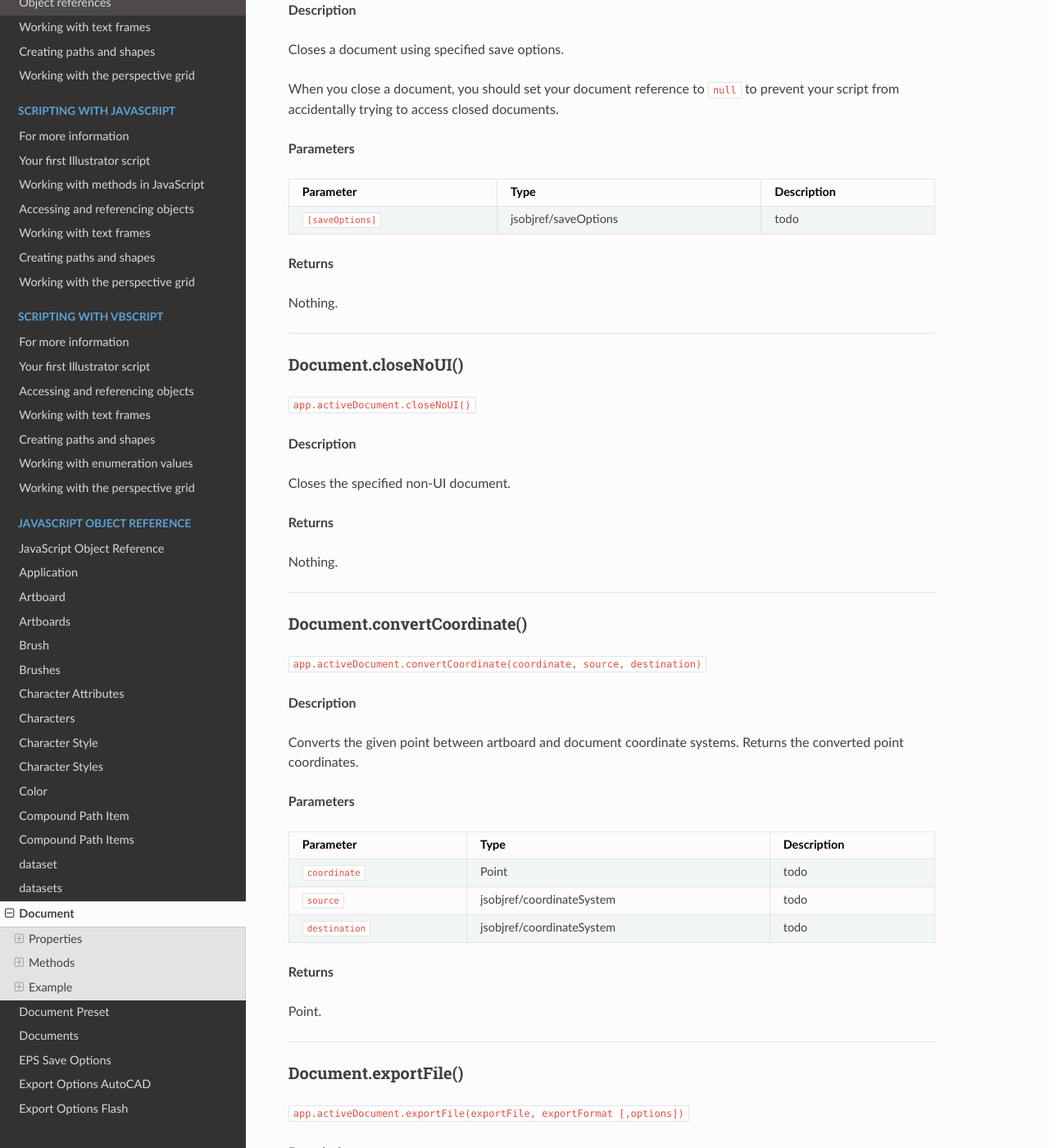
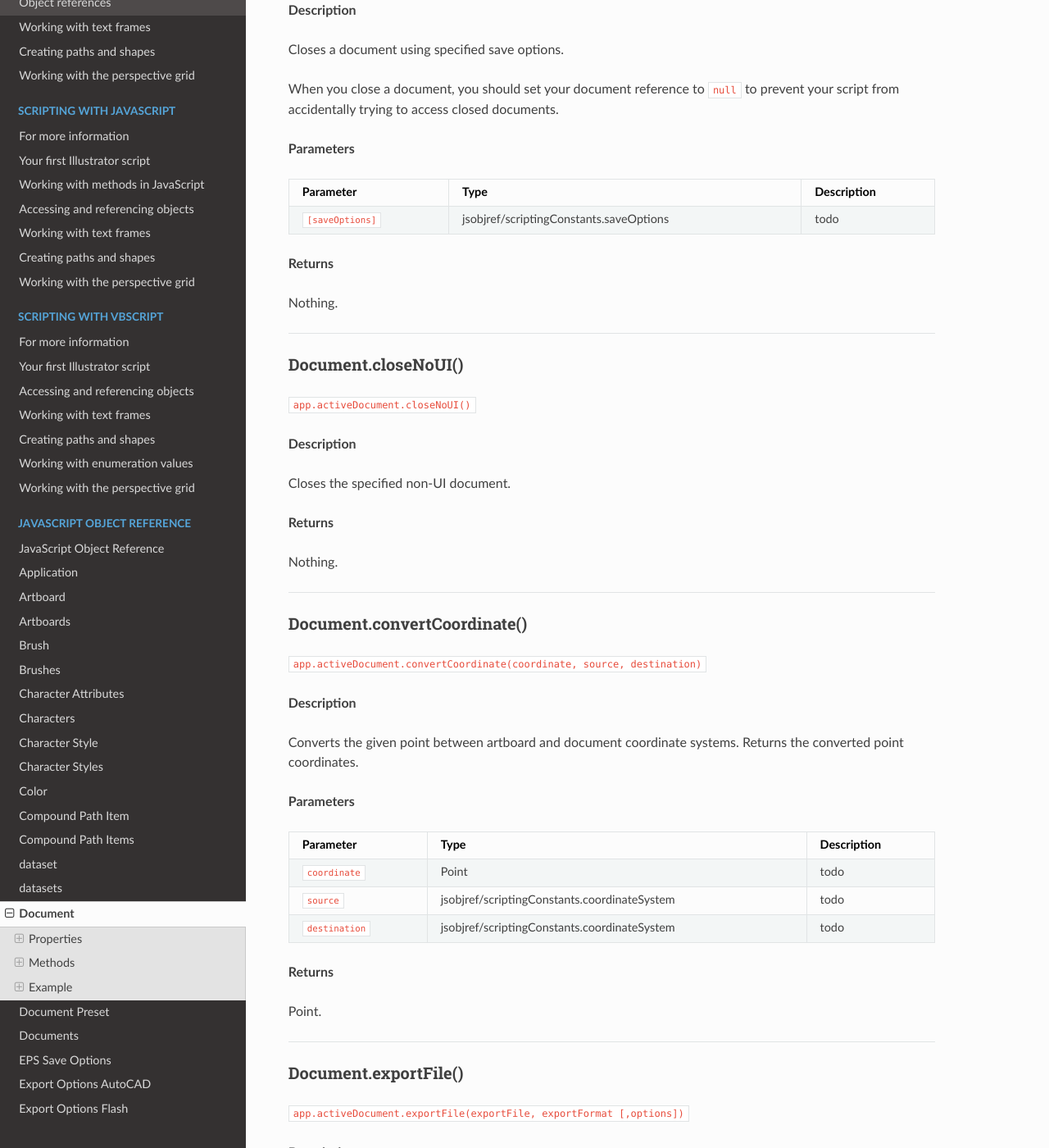
Before and after one commit to docsforadobe/illustrator-scripting-guide, a Sphinx documentation site: the page built from docs/jsobjref/document.rst, in a window 1280 px wide and 1400 px high, scrolled down 25461 px. Shown: the whole window at 82% size. Built offline with Sphinx 7.4.7 and the Read the Docs theme 2.0.0, drawn with Linux system fonts in a browser that asks for light colours; pages that are not in the unit, such as notebooks, are missing from menus; some of the changed text lies outside the part shown.

Commit message:
Changes some links to point to :ref:`jsobjref/scriptingConstants.whatever` section

```diff
--- a/docs/jsobjref/document.rst
+++ b/docs/jsobjref/document.rst
@@ -168,7 +168,7 @@ The style of the document’s cropping box.
 
 **Type**
 
-:ref:`jsobjref/cropOptions`
+:ref:`jsobjref/scriptingConstants.cropOptions`
 
 ----
 
@@ -253,7 +253,7 @@ Default type of line capping for paths created.
 
 **Type**
 
-:ref:`jsobjref/strokeCap`
+:ref:`jsobjref/scriptingConstants.strokeCap`
 
 ----
 
@@ -338,7 +338,7 @@ Default type of joints in new paths.
 
 **Type**
 
-:ref:`jsobjref/strokeJoin`
+:ref:`jsobjref/scriptingConstants.strokeJoin`
 
 ----
 
@@ -406,7 +406,7 @@ The color specification system to use for this document’s color space.
 
 **Type**
 
-:ref:`jsobjref/documentColorSpace`, read-only.
+:ref:`jsobjref/scriptingConstants.documentColorSpace`
 
 ----
 
@@ -916,7 +916,7 @@ The default measurement units for the rulers in the document.
 
 **Type**
 
-:ref:`jsobjref/rulerUnits`, read-only.
+:ref:`jsobjref/scriptingConstants.rulerUnits`, read-only.
 
 ----
 
@@ -1330,11 +1330,11 @@ Arranges multiple documents in the given layout style.
 
 **Parameters**
 
-+-------------------+---------------------------------------------------------------------------------------+-------------+
-|     Parameter     |                                         Type                                          | Description |
-+===================+=======================================================================================+=============+
-| ``[layoutStyle]`` | :ref:`jsobjref/documentLayoutStyle`, optional                                         | todo        |
-+-------------------+---------------------------------------------------------------------------------------+-------------+
++-------------------+------------------------------------------------------------------+-------------+
+|     Parameter     |                               Type                               | Description |
++===================+==================================================================+=============+
+| ``[layoutStyle]`` | :ref:`jsobjref/scriptingConstants.documentLayoutStyle`, optional | todo        |
++-------------------+------------------------------------------------------------------+-------------+
 
 **Returns**
 
@@ -1357,11 +1357,11 @@ When you close a document, you should set your document reference to ``null`` to
 
 **Parameters**
 
-+-------------------+-------------------------------------------------------------------------------+-------------+
-|     Parameter     |                                     Type                                      | Description |
-+===================+===============================================================================+=============+
-| ``[saveOptions]`` | :ref:`jsobjref/saveOptions`                                                   | todo        |
-+-------------------+-------------------------------------------------------------------------------+-------------+
++-------------------+------------------------------------------------+-------------+
+|     Parameter     |                      Type                      | Description |
++===================+================================================+=============+
+| ``[saveOptions]`` | :ref:`jsobjref/scriptingConstants.saveOptions` | todo        |
++-------------------+------------------------------------------------+-------------+
 
 **Returns**
 
@@ -1399,15 +1399,15 @@ Converts the given point between artboard and document coordinate systems. Retur
 
 **Parameters**
 
-+-----------------+--------------------------------------------------------------------------+-------------+
-|    Parameter    |                                   Type                                   | Description |
-+=================+==========================================================================+=============+
-| ``coordinate``  | Point                                                                    | todo        |
-+-----------------+--------------------------------------------------------------------------+-------------+
-| ``source``      | :ref:`jsobjref/coordinateSystem`                                         | todo        |
-+-----------------+--------------------------------------------------------------------------+-------------+
-| ``destination`` | :ref:`jsobjref/coordinateSystem`                                         | todo        |
-+-----------------+--------------------------------------------------------------------------+-------------+
++-----------------+-----------------------------------------------------+-------------+
+|    Parameter    |                        Type                         | Description |
++=================+=====================================================+=============+
+| ``coordinate``  | Point                                               | todo        |
++-----------------+-----------------------------------------------------+-------------+
+| ``source``      | :ref:`jsobjref/scriptingConstants.coordinateSystem` | todo        |
++-----------------+-----------------------------------------------------+-------------+
+| ``destination`` | :ref:`jsobjref/scriptingConstants.coordinateSystem` | todo        |
++-----------------+-----------------------------------------------------+-------------+
 
 **Returns**
 
@@ -1428,15 +1428,15 @@ Exports the document to the specified file using one of the predefined export fi
 
 **Parameters**
 
-+------------------+--------------------------------------------------------------------+-------------+
-|    Parameter     |                                Type                                | Description |
-+==================+====================================================================+=============+
-| ``exportFile``   | File                                                               | todo        |
-+------------------+--------------------------------------------------------------------+-------------+
-| ``exportFormat`` | :ref:`jsobjref/exportType`                                         | todo        |
-+------------------+--------------------------------------------------------------------+-------------+
-| ``[options]``    | Variant, optional                                                  | todo        |
-+------------------+--------------------------------------------------------------------+-------------+
++------------------+-----------------------------------------------+-------------+
+|    Parameter     |                     Type                      | Description |
++==================+===============================================+=============+
+| ``exportFile``   | File                                          | todo        |
++------------------+-----------------------------------------------+-------------+
+| ``exportFormat`` | :ref:`jsobjref/scriptingConstants.exportType` | todo        |
++------------------+-----------------------------------------------+-------------+
+| ``[options]``    | Variant, optional                             | todo        |
++------------------+-----------------------------------------------+-------------+
 
 **Returns**
 
@@ -1582,9 +1582,7 @@ Retrieves the active plane of the active perspective grid of the document.
 
 **Returns**
 
-:ref:`jsobjref/perspectiveGridPlaneType`
-
-**PerspectiveGridPlaneType**.
+:ref:`jsobjref/scriptingConstants.perspectiveGridPlaneType`
 
 ----
 
@@ -1838,17 +1836,17 @@ When last argument is true (the default), artwork is moved with the artboards.
 
 **Parameters**
 
-+---------------------------+------------------------------------------------------------------------------------------+-------------+
-|         Parameter         |                                           Type                                           | Description |
-+===========================+==========================================================================================+=============+
-| ``[artboardLayout]``      | :ref:`jsobjref/documentArtboardLayout`, optional                                         | todo        |
-+---------------------------+------------------------------------------------------------------------------------------+-------------+
-| ``[artboardRowsOrCols]``  | Integer, optional                                                                        | todo        |
-+---------------------------+------------------------------------------------------------------------------------------+-------------+
-| ``[artboardSpacing]``     | Number, optional                                                                         | todo        |
-+---------------------------+------------------------------------------------------------------------------------------+-------------+
-| ``[artboardMoveArtwork]`` | Boolean, optional                                                                        | todo        |
-+---------------------------+------------------------------------------------------------------------------------------+-------------+
++---------------------------+---------------------------------------------------------------------+-------------+
+|         Parameter         |                                Type                                 | Description |
++===========================+=====================================================================+=============+
+| ``[artboardLayout]``      | :ref:`jsobjref/scriptingConstants.documentArtboardLayout`, optional | todo        |
++---------------------------+---------------------------------------------------------------------+-------------+
+| ``[artboardRowsOrCols]``  | Integer, optional                                                   | todo        |
++---------------------------+---------------------------------------------------------------------+-------------+
+| ``[artboardSpacing]``     | Number, optional                                                    | todo        |
++---------------------------+---------------------------------------------------------------------+-------------+
+| ``[artboardMoveArtwork]`` | Boolean, optional                                                   | todo        |
++---------------------------+---------------------------------------------------------------------+-------------+
 
 **Returns**
 
@@ -1886,13 +1884,13 @@ Saves the document in the specified file as an Illustrator, EPS, or PDF file.
 
 **Parameters**
 
-+---------------+-------------------------------------------------------------------------------+-------------+
-|   Parameter   |                                     Type                                      | Description |
-+===============+===============================================================================+=============+
-| ``saveIn``    | File                                                                          | todo        |
-+---------------+-------------------------------------------------------------------------------+-------------+
-| ``[options]`` | :ref:`jsobjref/saveOptions`, optional                                         | todo        |
-+---------------+-------------------------------------------------------------------------------+-------------+
++---------------+----------------------------------------------------------+-------------+
+|   Parameter   |                           Type                           | Description |
++===============+==========================================================+=============+
+| ``saveIn``    | File                                                     | todo        |
++---------------+----------------------------------------------------------+-------------+
+| ``[options]`` | :ref:`jsobjref/scriptingConstants.saveOptions`, optional | todo        |
++---------------+----------------------------------------------------------+-------------+
 
 **Returns**
 
@@ -1955,11 +1953,11 @@ Sets the active plane of the active perspective grid of the document. Returns ``
 
 **Parameters**
 
-+---------------+----------------------------------------------------------------------------------+-------------+
-|   Parameter   |                                       Type                                       | Description |
-+===============+==================================================================================+=============+
-| ``gridPlane`` | :ref:`jsobjref/perspectiveGridPlaneType`                                         | todo        |
-+---------------+----------------------------------------------------------------------------------+-------------+
++---------------+-------------------------------------------------------------+-------------+
+|   Parameter   |                            Type                             | Description |
++===============+=============================================================+=============+
+| ``gridPlane`` | :ref:`jsobjref/scriptingConstants.perspectiveGridPlaneType` | todo        |
++---------------+-------------------------------------------------------------+-------------+
 
 **Returns**
 
@@ -1980,13 +1978,13 @@ Selects a predefined preset to define grid for the current document. Returns ``t
 
 **Parameters**
 
-+----------------+-----------------------------------------------------------------------------+-------------+
-|   Parameter    |                                    Type                                     | Description |
-+================+=============================================================================+=============+
-| ``gridType``   | :ref:`jsobjref/perspectiveGridType`                                         | todo        |
-+----------------+-----------------------------------------------------------------------------+-------------+
-| ``presetName`` | String                                                                      | todo        |
-+----------------+-----------------------------------------------------------------------------+-------------+
++----------------+--------------------------------------------------------+-------------+
+|   Parameter    |                          Type                          | Description |
++================+========================================================+=============+
+| ``gridType``   | :ref:`jsobjref/scriptingConstants.perspectiveGridType` | todo        |
++----------------+--------------------------------------------------------+-------------+
+| ``presetName`` | String                                                 | todo        |
++----------------+--------------------------------------------------------+-------------+
 
 **Returns**
 
```
Also changed, not shown: docs/jsobjref/compoundPathItem.rst (+72 -72 lines), docs/jsobjref/documentPreset.rst (+6 -6 lines), docs/jsobjref/documents.rst (+17 -17 lines), docs/jsobjref/epsSaveOptions.rst (+5 -5 lines), docs/jsobjref/exportOptionsAutoCAD.rst (+6 -6 lines).
